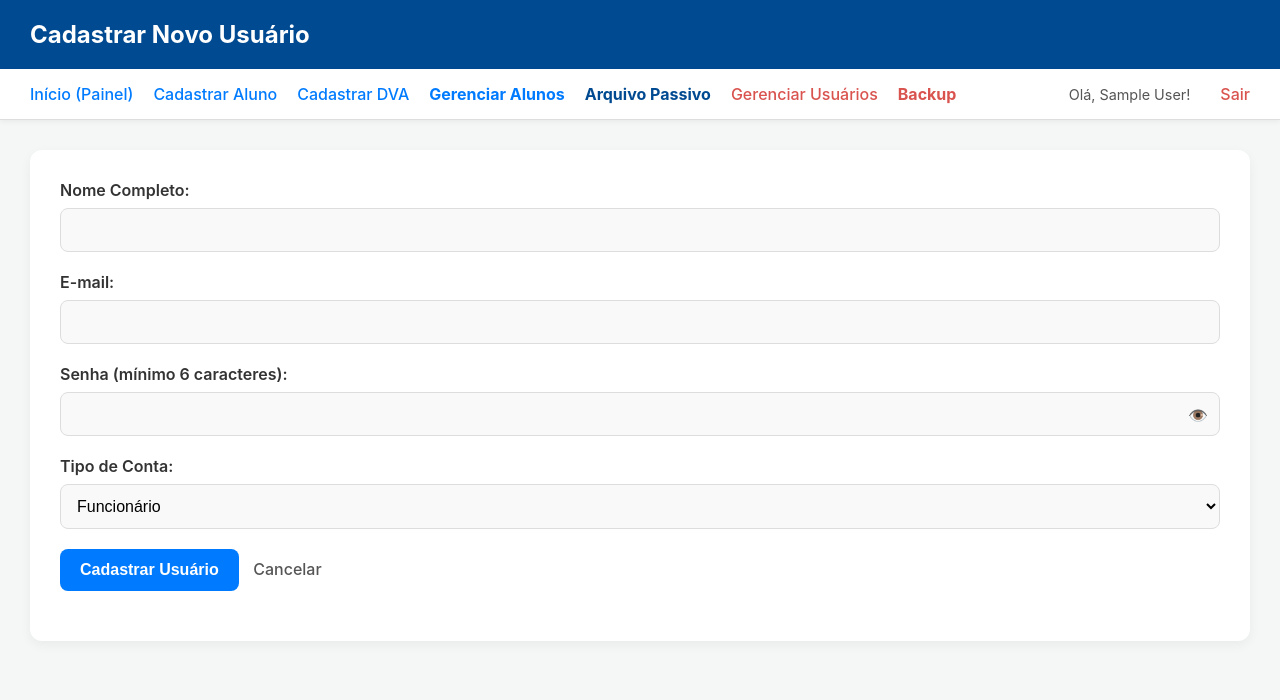
After one commit to rodrigoraa/ProjetosEscola, a PHP site: page /usuario/cadastrar_usuario.php in a window 1280 px wide. The commit adds this page. Shown: the top 700 px of the page. Run offline with PHP 8.4, Linux system fonts and the light colour scheme; the visitor is signed in with stand-in values (Sample User, id 1).

Commit message:
feat: Adicionando opção de ver senha digitado em login e cadastro de funcionários

```diff
--- a/sistema_dva/assets/css/style.css
+++ b/sistema_dva/assets/css/style.css
@@ -252,8 +252,13 @@ form.login label {
     font-size: 0.9em;
     color: #555;
 }
+
+/* ============================================= */
+/* (CORREÇÃO 1 APLICADA AQUI) */
+/* ============================================= */
 form.login input[type="email"],
-form.login input[type="password"] {
+form.login input[type="password"],
+form.login input[type="text"] {
     width: 100%;
     padding: 14px 12px;
     box-sizing: border-box;
@@ -263,13 +268,19 @@ form.login input[type="password"] {
     background-color: #f9f9f9;
     transition: all 0.3s ease;
 }
+
+/* ============================================= */
+/* (CORREÇÃO 2 APLICADA AQUI) */
+/* ============================================= */
 form.login input[type="email"]:focus,
-form.login input[type="password"]:focus {
+form.login input[type="password"]:focus,
+form.login input[type="text"]:focus {
     outline: none;
     border-color: #007bff;
     background-color: #fff;
     box-shadow: 0 0 0 3px rgba(0,123,255,0.15);
 }
+
 form.login button {
     width: 100%;
     padding: 14px;
--- /dev/null
+++ b/sistema_dva/usuario/cadastrar_usuario.php
@@ -0,0 +1,102 @@
+<?php
+// (Arquivo NOVO: usuario/cadastrar_usuario.php)
+require_once '../app/protecao_admin.php';
+require_once '../app/conexao.php';
+$mensagem = '';
+
+if ($_SERVER["REQUEST_METHOD"] == "POST") {
+    $nome = trim($_POST['nome']);
+    $email = trim($_POST['email']);
+    $senha = $_POST['senha'];
+    $tipo = $_POST['tipo'];
+
+    if (empty($nome) || empty($email) || empty($senha) || empty($tipo)) {
+        $mensagem = '<p class="error-message">Todos os campos são obrigatórios!</p>';
+    } elseif (strlen($senha) < 6) {
+        $mensagem = '<p class="error-message">A senha deve ter pelo menos 6 caracteres.</p>';
+    } else {
+        try {
+            $hash_senha = password_hash($senha, PASSWORD_DEFAULT);
+            $sql = "INSERT INTO usuarios (nome, email, senha, tipo) VALUES (?, ?, ?, ?)";
+            $stmt = $pdo->prepare($sql);
+            $stmt->execute([$nome, $email, $hash_senha, $tipo]);
+            $mensagem = '<p class="success-message">Usuário cadastrado com sucesso!</p>';
+        } catch (PDOException $e) {
+            if ($e->getCode() == 23000) { // Email duplicado
+                $mensagem = '<p class="error-message">Erro: Este e-mail já está cadastrado.</p>';
+            } else {
+                $mensagem = '<p class="error-message">Erro ao cadastrar: ' . $e->getMessage() . '</p>';
+            }
+        }
+    }
+}
+?>
+<!DOCTYPE html>
+<html lang="pt-br">
+<head>
+    <meta charset="UTF-8">
+    <title>Cadastrar Usuário</title>
+    <link rel="stylesheet" href="../assets/css/style.css">
+</head>
+<body>
+    <header><h1>Cadastrar Novo Usuário</h1></header>
+
+    <nav>
+        <a href="../painel.php">Início (Painel)</a>
+        <a href="../aluno/cadastrar_aluno.php">Cadastrar Aluno</a>
+        <a href="../dva/cadastrar_dva.php">Cadastrar DVA</a>
+        <a href="../aluno/gerenciar_alunos.php" style="font-weight: bold;">Gerenciar Alunos</a>
+        <a href="../passivo/gerenciar_passivo.php" style="font-weight: bold; color: #004a91;">Arquivo Passivo</a>
+        <?php if ($tipo_usuario_logado == 'admin'): ?>
+            <a href="gerenciar_usuarios.php" style="color: #d9534f;">Gerenciar Usuários</a>
+            <a href="../admin/backup.php" style="color: #d9534f; font-weight: bold;">Backup</a>
+        <?php endif; ?>
+        <span>Olá, <?php echo htmlspecialchars($nome_usuario_logado); ?>!</span>
+        <a href="../logout.php" class="logout" style="float: right;">Sair</a>
+    </nav>
+
+    <main>
+        <form action="cadastrar_usuario.php" method="POST" class="sistema">
+            <?php echo $mensagem; ?>
+            <div>
+                <label for="nome">Nome Completo:</label>
+                <input type="text" id="nome" name="nome" required>
+            </div>
+            <div>
+                <label for="email">E-mail:</label>
+                <input type="email" id="email" name="email" required>
+            </div>
+
+            <div>
+                <label for="senha">Senha (mínimo 6 caracteres):</label>
+                <div style="position: relative;">
+                    <input type="password" id="senha" name="senha" required style="padding-right: 45px;">
+                    <span id="togglePassword" style="position: absolute; right: 12px; top: 13px; cursor: pointer; user-select: none;">👁️</span>
+                </div>
+            </div>
+
+            <div>
+                <label for="tipo">Tipo de Conta:</label>
+                <select id="tipo" name="tipo" required>
+                    <option value="funcionario">Funcionário</option>
+                    <option value="admin">Administrador</option>
+                </select>
+            </div>
+            <div>
+                <button type="submit">Cadastrar Usuário</button>
+                <a href="gerenciar_usuarios.php" class="cancelar">Cancelar</a>
+            </div>
+        </form>
+    </main>
+
+    <script>
+        const togglePassword = document.getElementById('togglePassword');
+        const password = document.getElementById('senha');
+        togglePassword.addEventListener('click', function () {
+            const type = password.getAttribute('type') === 'password' ? 'text' : 'password';
+            password.setAttribute('type', type);
+            this.textContent = type === 'password' ? '👁️' : '🙈';
+        });
+    </script>
+</body>
+</html>
```
Also changed, not shown: sistema_dva/login.php (+37 -26 lines), sistema_dva/usuario/gerenciar_usuarios.php (+29 -55 lines).
